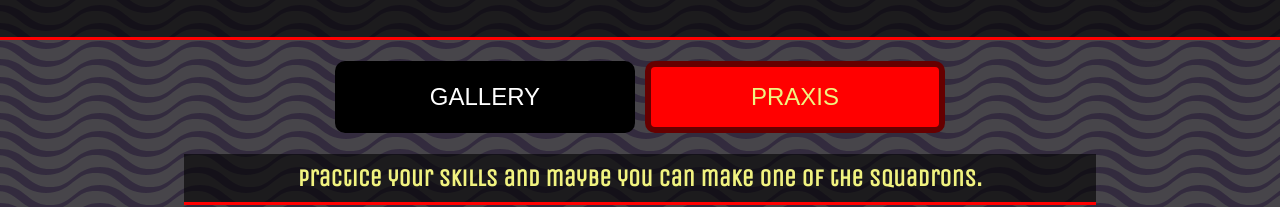
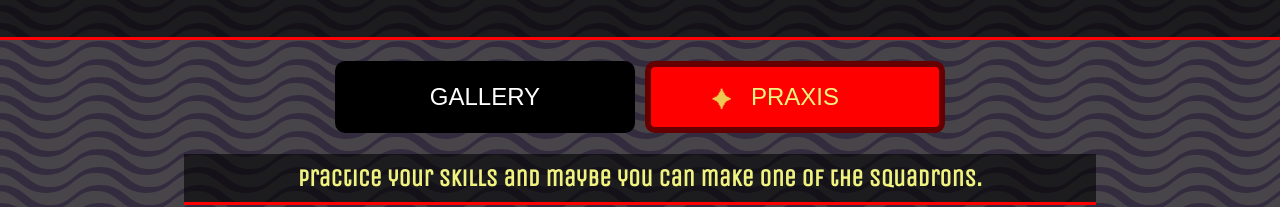
Before and after one commit to drinkingtheink/remote-viewers-club, a Vue app: page / in a window 1280 px wide. Shown: the part 175-382 px from the top of the page. Built offline with nearby package versions, Linux system fonts and the light colour scheme; a web font is replaced by a local one.

Commit message:
section tabs polish

```diff
--- a/src/components/AppStage.vue
+++ b/src/components/AppStage.vue
@@ -22,11 +22,13 @@
       <button
         @click="activeSection = 'gallery'"
         :class="{ active: activeSection === 'gallery' }">
-         Gallery
+          <span class="sparkle" v-if="activeSection === 'gallery'" />
+          Gallery
         </button>
       <button
         @click="activeSection = 'praxis'"
         :class="{ active: activeSection === 'praxis' }">
+          <span class="sparkle" v-if="activeSection === 'praxis'" />
           Praxis
         </button>
     </section>
@@ -451,6 +453,7 @@ button.enlarge:hover {
   text-transform: uppercase;
   border: 6px solid rgba(0,0,0,0.6);
   width: 300px;
+  position: relative;
 
   @media only screen and (max-width: 767px) {
     width: 300px;
@@ -549,4 +552,32 @@ button.enlarge:hover {
   font-size: 170%;
   color: white;
 }
+
+@keyframes swoop-up {
+  from {
+    transform: translateY(10px);
+    opacity: 0;
+  }
+
+  to {
+    transform: translateY(0);
+    opacity: 1;
+  }
+}
+
+.sparkle {
+  height: 30px;
+  width: 25px;
+  background: #EDC951;
+  mask: radial-gradient(#0000 71%, #000 72%) 10000% 10000%/99.5% 99.5%;
+  transition: all 0.2s;
+  display: inline-block;
+  position: absolute;
+  left: 20%;
+  animation: swoop-up 0.25s linear;
+  /* if you will use a different unit than px consider round()
+   height: round(__,1px);
+   width: round(__,1px);
+  */
+}
 </style>
```
